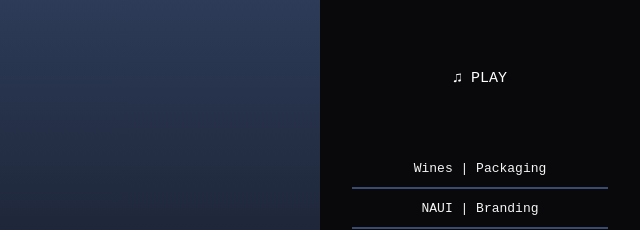
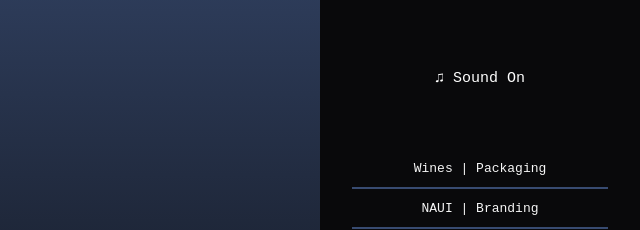
Before and after one commit to srcontla/portfolio, a plain HTML site: page index.html in a window 1280 px wide. Shown: the part 182-412 px from the top of the page, 640-1280 px from the left. Drawn offline with Linux system fonts and the light colour scheme.

Commit message:
index.html

```diff
--- a/index.html
+++ b/index.html
@@ -33,7 +33,7 @@
 
   <!-- MÚSICA -->
     <div class="slot music-slot">
-      <button id="musicToggle">♫ PLAY</button>
+      <button id="musicToggle">♫ Sound On </button>
       <audio id="music" loop>
         <source src="song.mp3" type="audio/mpeg">
       </audio>
```
